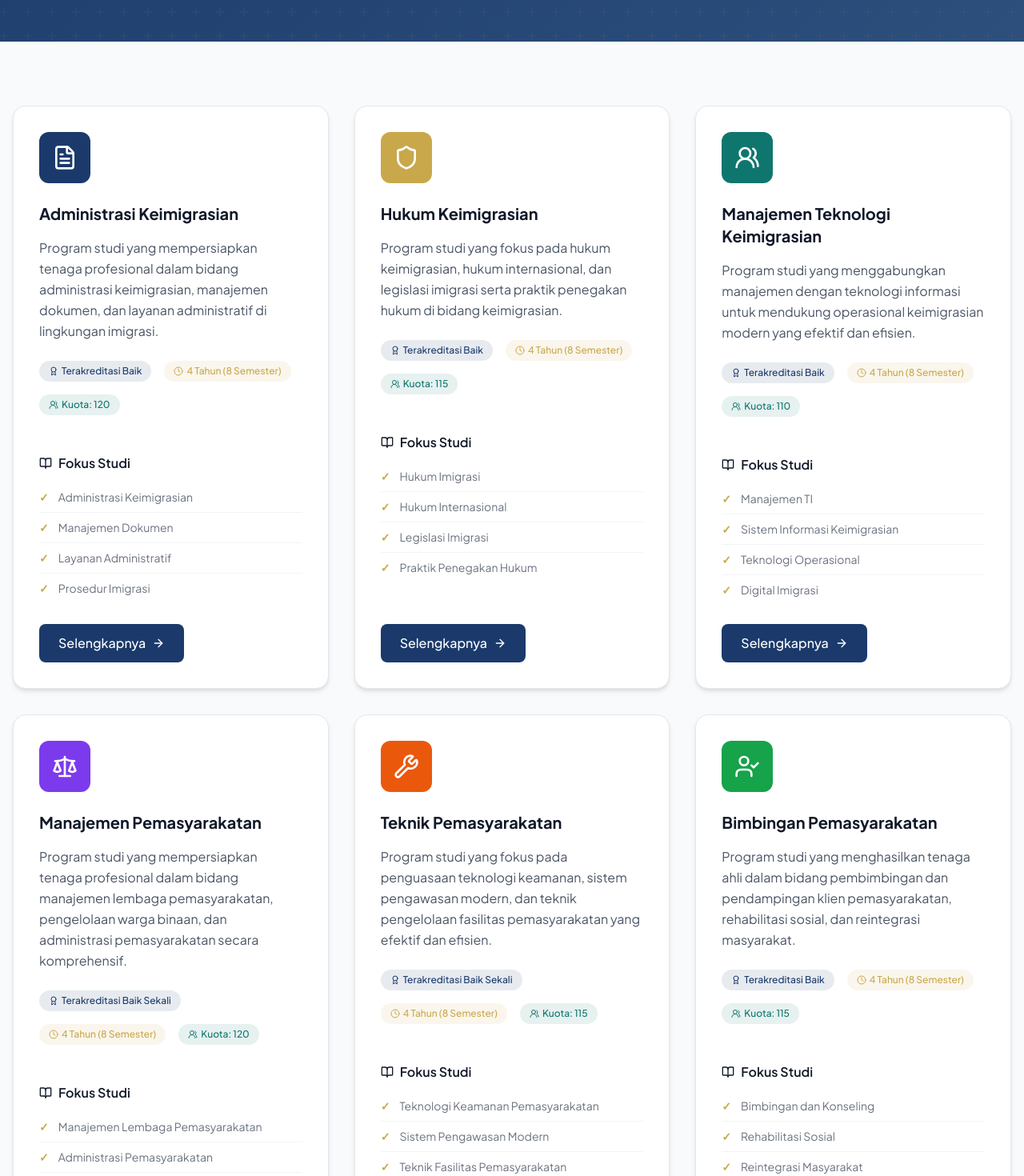
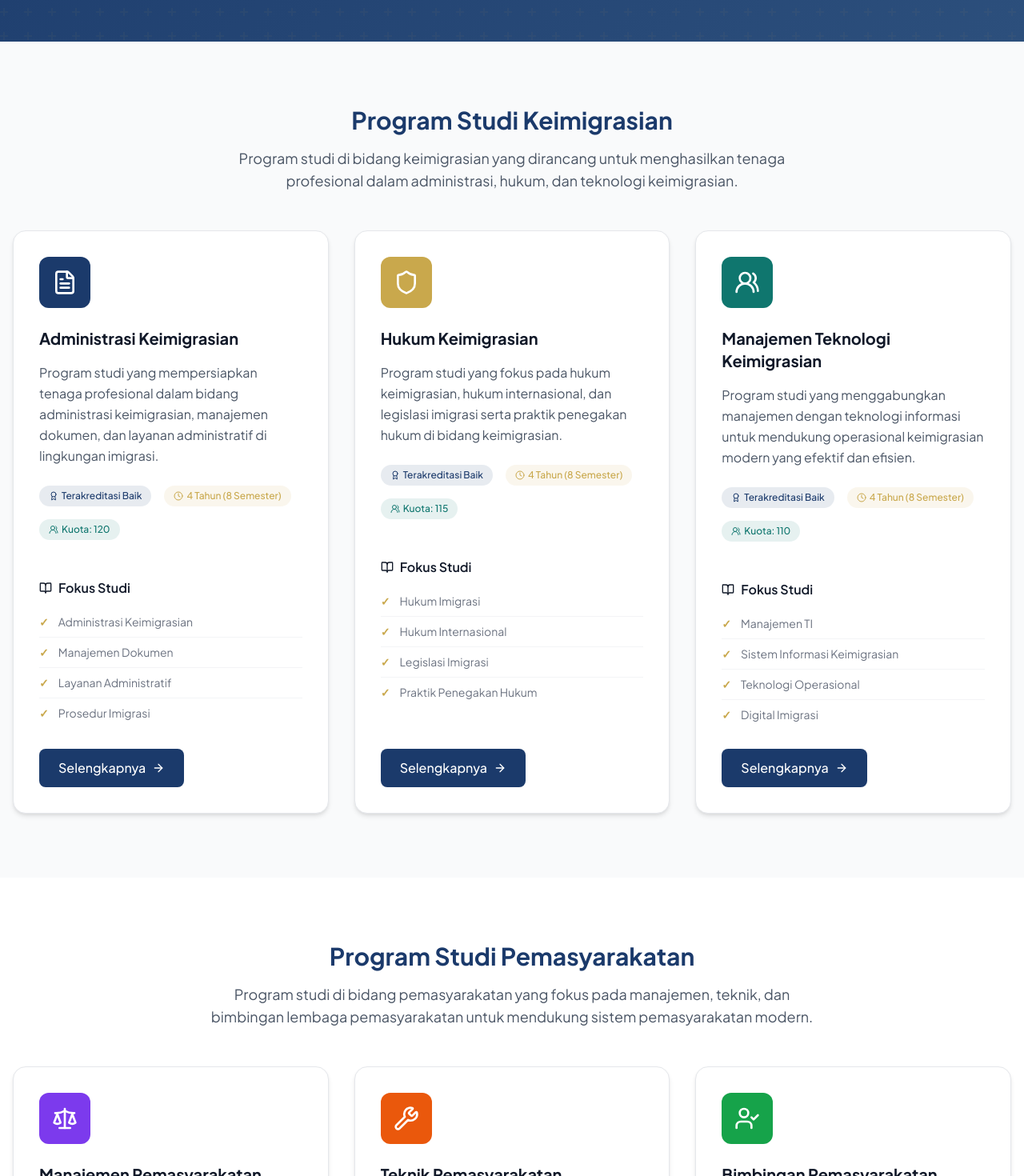
Before and after one commit to afdhika/poltek-imipas, a Next.js app: page /program-studi in a window 1280 px wide. Shown: the part 560-2030 px from the top of the page at 80% size. Built offline with nearby package versions, Linux system fonts and the light colour scheme.

Commit message:
Update program studi page

```diff
--- a/app/program-studi/page.tsx
+++ b/app/program-studi/page.tsx
@@ -4,7 +4,7 @@ import { useState, useEffect } from "react"
 import { Shield, Wrench, Users, ArrowLeft, ArrowRight, BookOpen, Award, Clock, Users2, FileText, Scale, Building, UserCheck } from "lucide-react"
 import Link from "next/link"
 
-const programs = [
+const immigrationPrograms = [
   {
     icon: FileText,
     title: "Administrasi Keimigrasian",
@@ -52,7 +52,10 @@ const programs = [
       "Teknologi Operasional",
       "Digital Imigrasi"
     ]
-  },
+  }
+]
+
+const pemasyarakatanPrograms = [
   {
     icon: Scale,
     title: "Manajemen Pemasyarakatan",
@@ -100,8 +103,75 @@ const programs = [
       "Reintegrasi Masyarakat",
       "Psikologi Pemasyarakatan"
     ]
-  },
+  }
 ]
+
+// Define interface for program data
+interface Program {
+  icon: React.ComponentType<any>
+  title: string
+  description: string
+  akreditasi: string
+  durasi: string
+  kuota: number
+  slug: string
+  highlight: string[]
+}
+
+// Component untuk render program cards
+const ProgramCard = ({ program, index }: { program: Program; index: number }) => {
+  const iconColors = ['navy', 'gold', 'teal', 'purple', 'orange', 'green']
+
+  return (
+    <div className="program-card">
+      <div className={`program-icon-wrapper ${iconColors[index]}`}>
+        <program.icon className="h-8 w-8" />
+      </div>
+
+      <h3 className="text-xl font-bold text-gray-900 mb-4" style={{ fontFamily: "Plus Jakarta Sans, sans-serif" }}>
+        {program.title}
+      </h3>
+
+      <p className="text-gray-600 leading-relaxed mb-6">
+        {program.description}
+      </p>
+
+      <div className="mb-6">
+        <div className="flex flex-wrap gap-2 mb-4">
+          <span className="badge badge-navy">
+            <Award className="h-3 w-3 inline mr-1" />
+            {program.akreditasi}
+          </span>
+          <span className="badge badge-gold">
+            <Clock className="h-3 w-3 inline mr-1" />
+            {program.durasi}
+          </span>
+          <span className="badge badge-teal">
+            <Users2 className="h-3 w-3 inline mr-1" />
+            Kuota: {program.kuota}
+          </span>
+        </div>
+      </div>
+
+      <div className="mb-6">
+        <h4 className="font-semibold text-gray-900 mb-3 flex items-center">
+          <BookOpen className="h-4 w-4 mr-2" />
+          Fokus Studi
+        </h4>
+        <ul className="highlight-list">
+          {program.highlight.map((item: string, idx: number) => (
+            <li key={idx}>{item}</li>
+          ))}
+        </ul>
+      </div>
+
+      <a href={`/program-studi/${program.slug}`} className="btn-primary">
+        Selengkapnya
+        <ArrowRight className="h-4 w-4" />
+      </a>
+    </div>
+  )
+}
 
 export default function ProgramStudiPage() {
   const [scrollProgress, setScrollProgress] = useState(0)
@@ -413,62 +483,42 @@ export default function ProgramStudiPage() {
           </div>
         </section>
 
-        {/* Programs Section */}
+        {/* Programs Section - Imigrasi */}
         <section className="py-20 bg-gray-50">
           <div className="max-w-7xl mx-auto px-4">
+            <div className="text-center mb-12">
+              <h2 className="text-3xl font-bold text-navy mb-4" style={{ fontFamily: "Plus Jakarta Sans, sans-serif" }}>
+                Program Studi Keimigrasian
+              </h2>
+              <p className="text-lg text-gray-600 max-w-3xl mx-auto">
+                Program studi di bidang keimigrasian yang dirancang untuk menghasilkan tenaga profesional
+                dalam administrasi, hukum, dan teknologi keimigrasian.
+              </p>
+            </div>
             <div className="grid gap-8 md:grid-cols-3">
-              {programs.map((program, index) => {
-                const iconColors = ['navy', 'gold', 'teal', 'purple', 'orange', 'green']
-                return (
-                  <div key={index} className="program-card">
-                    <div className={`program-icon-wrapper ${iconColors[index]}`}>
-                      <program.icon className="h-8 w-8" />
-                    </div>
+              {immigrationPrograms.map((program, index) => (
+                <ProgramCard key={index} program={program} index={index} />
+              ))}
+            </div>
+          </div>
+        </section>
 
-                    <h3 className="text-xl font-bold text-gray-900 mb-4" style={{ fontFamily: "Plus Jakarta Sans, sans-serif" }}>
-                      {program.title}
-                    </h3>
-
-                    <p className="text-gray-600 leading-relaxed mb-6">
-                      {program.description}
-                    </p>
-
-                    <div className="mb-6">
-                      <div className="flex flex-wrap gap-2 mb-4">
-                        <span className="badge badge-navy">
-                          <Award className="h-3 w-3 inline mr-1" />
-                          {program.akreditasi}
-                        </span>
-                        <span className="badge badge-gold">
-                          <Clock className="h-3 w-3 inline mr-1" />
-                          {program.durasi}
-                        </span>
-                        <span className="badge badge-teal">
-                          <Users2 className="h-3 w-3 inline mr-1" />
-                          Kuota: {program.kuota}
-                        </span>
-                      </div>
-                    </div>
-
-                    <div className="mb-6">
-                      <h4 className="font-semibold text-gray-900 mb-3 flex items-center">
-                        <BookOpen className="h-4 w-4 mr-2" />
-                        Fokus Studi
-                      </h4>
-                      <ul className="highlight-list">
-                        {program.highlight.map((item, idx) => (
-                          <li key={idx}>{item}</li>
-                        ))}
-                      </ul>
-                    </div>
-
-                    <a href={`/program-studi/${program.slug}`} className="btn-primary">
-                      Selengkapnya
-                      <ArrowRight className="h-4 w-4" />
-                    </a>
-                  </div>
-                )
-              })}
+        {/* Programs Section - Pemasyarakatan */}
+        <section className="py-20 bg-white">
+          <div className="max-w-7xl mx-auto px-4">
+            <div className="text-center mb-12">
+              <h2 className="text-3xl font-bold text-navy mb-4" style={{ fontFamily: "Plus Jakarta Sans, sans-serif" }}>
+                Program Studi Pemasyarakatan
+              </h2>
+              <p className="text-lg text-gray-600 max-w-3xl mx-auto">
+                Program studi di bidang pemasyarakatan yang fokus pada manajemen, teknik, dan bimbingan
+                lembaga pemasyarakatan untuk mendukung sistem pemasyarakatan modern.
+              </p>
+            </div>
+            <div className="grid gap-8 md:grid-cols-3">
+              {pemasyarakatanPrograms.map((program, index) => (
+                <ProgramCard key={index} program={program} index={index + 3} />
+              ))}
             </div>
           </div>
         </section>
```
